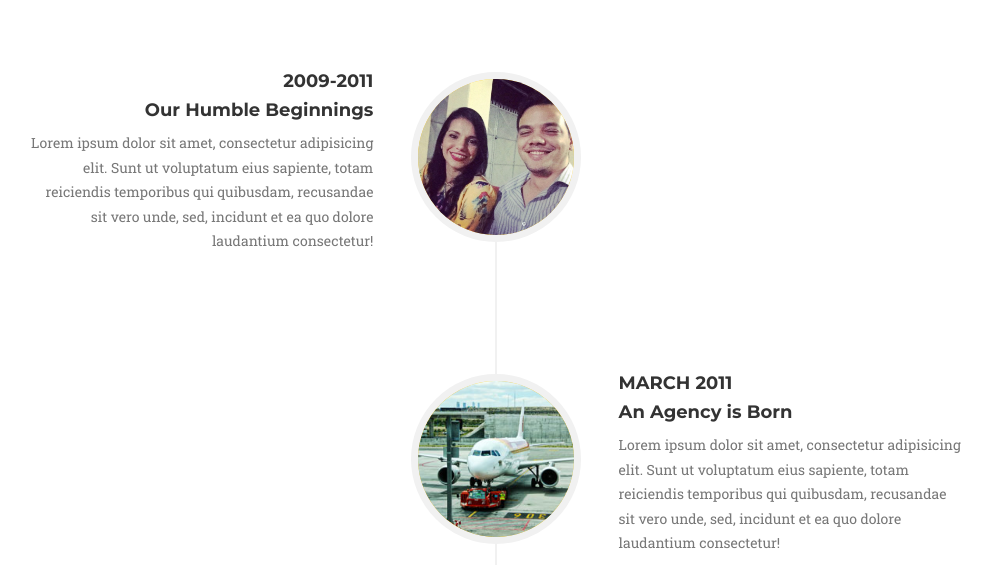
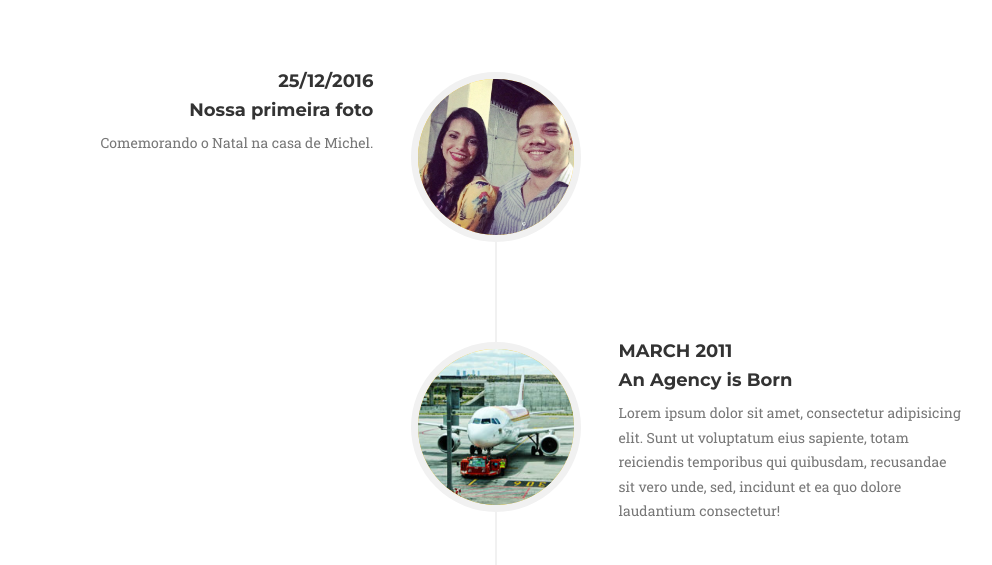
Before and after one commit to anchietajunior/ourhistory, a website: page index.html in a window 1280 px wide. Shown: the part 235-800 px from the top of the page, without its empty margins (144-1136 px from the left). Drawn offline with nearby package versions, Linux system fonts and the light colour scheme; a web font is replaced by a local one.

Commit message:
Updated description of first photo

```diff
--- a/index.html
+++ b/index.html
@@ -53,11 +53,11 @@
                             </div>
                             <div class="timeline-panel">
                                 <div class="timeline-heading">
-                                    <h4>2009-2011</h4>
-                                    <h4 class="subheading">Our Humble Beginnings</h4>
+                                    <h4>25/12/2016</h4>
+                                    <h4 class="subheading">Nossa primeira foto</h4>
                                 </div>
                                 <div class="timeline-body">
-                                    <p class="text-muted">Lorem ipsum dolor sit amet, consectetur adipisicing elit. Sunt ut voluptatum eius sapiente, totam reiciendis temporibus qui quibusdam, recusandae sit vero unde, sed, incidunt et ea quo dolore laudantium consectetur!</p>
+                                    <p class="text-muted">Comemorando o Natal na casa de Michel.</p>
                                 </div>
                             </div>
                         </li>
```
